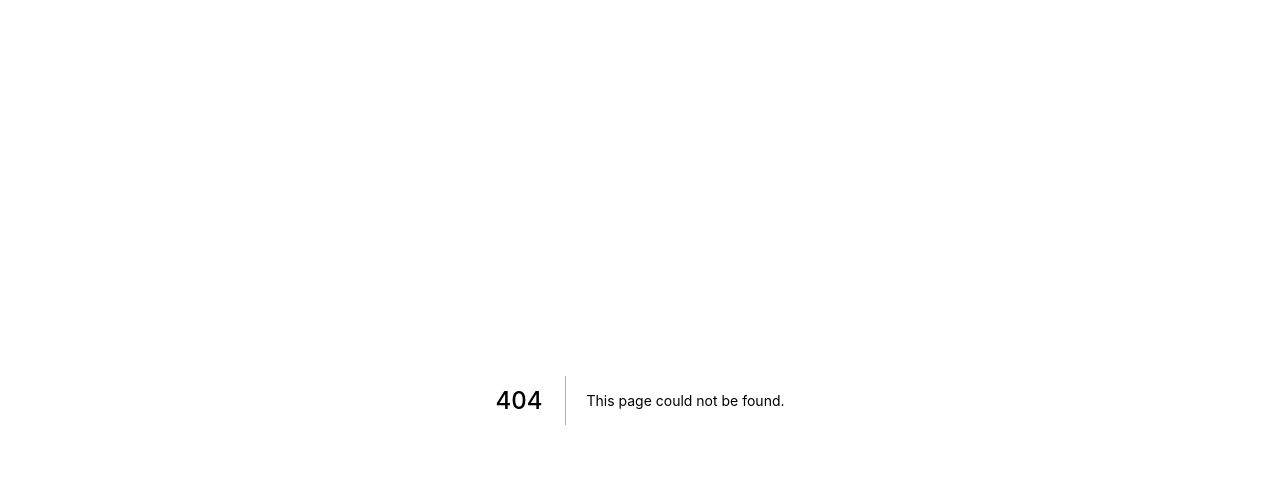
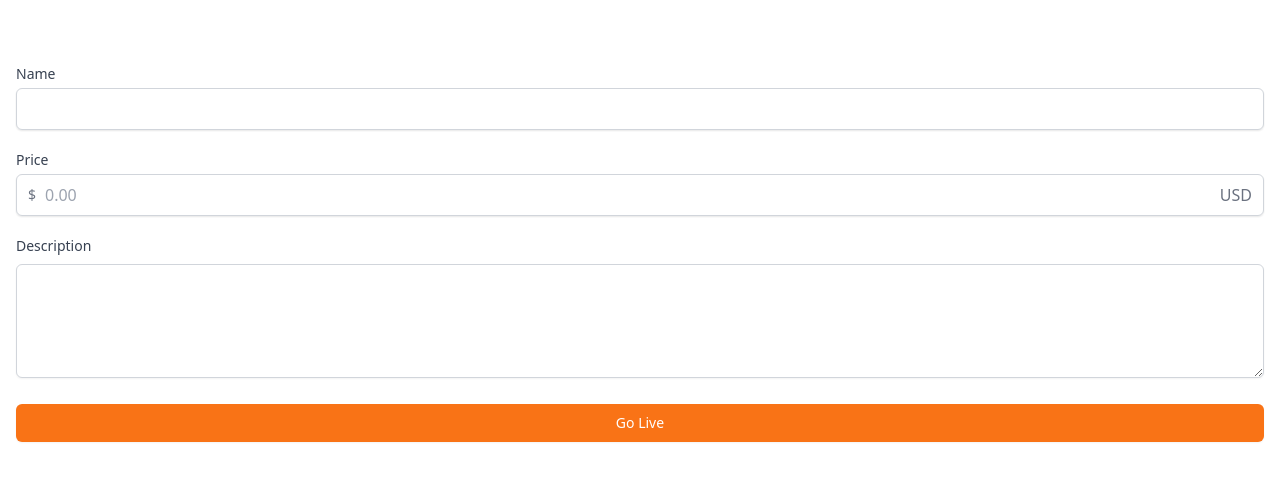
Before and after one commit to HyunG1u/Next-market, a Next.js app: page /live/create in a window 1280 px wide. Before the commit this address had no page. Shown: the top 480 px of the page. Built offline with nearby package versions, Linux system fonts and the light colour scheme.

Commit message:
fix: rename streams to live

```diff
--- /dev/null
+++ b/pages/live/[id].tsx
@@ -0,0 +1,45 @@
+import type { NextPage } from "next";
+
+const LiveDetail: NextPage = () => {
+  return (
+    <div className="py-10 px-4 space-y-4">
+      <div className="w-full rounded-md shadow-sm bg-slate-300 aspect-video" />
+      <h3 className="text-gray-800 font-semibold text-2xl mt-2">
+        Let try potatoes
+      </h3>
+      <div className="mt-10 h-[50vh] overflow-y-scroll pb-16 px-4 space-y-4">
+        {[1, 1, 1, 1, 1].map((_, i) => (
+          <>
+            <div key={i} className="flex items-start space-x-2">
+              <div className="w-8 h-8 rounded-full bg-slate-400" />
+              <div className="w-1/2 text-sm text-gray-700 p-2 border border-gray-300 rounded-md">
+                <p>Hi how much are you selling them for?</p>
+              </div>
+            </div>
+            <div className="flex flex-row-reverse items-start space-x-2 space-x-reverse">
+              <div className="w-8 h-8 rounded-full bg-slate-400" />
+              <div className="w-1/2 text-sm text-gray-700 p-2 border border-gray-300 rounded-md">
+                <p>I want ￦20,000</p>
+              </div>
+            </div>
+          </>
+        ))}
+      </div>
+      <div className="fixed py-2 bg-white bottom-0 inset-x-0">
+        <div className="flex relative items-center w-full mx-auto">
+          <input
+            type="text"
+            className="shadow-sm rounded-full w-full border-gray-300 focus:ring-orange-500 focus:outline-none pr-12 focus:border-orange-500"
+          />
+          <div className="absolute inset-y-0 flex py-1.5 pr-1.5 right-0">
+            <button className="flex focus:ring-2 focus:ring-offset-2 focus:ring-orange-500 items-center bg-orange-500 rounded-full px-3 hover:bg-orange-600 cursor-pointer text-sm text-white">
+              &rarr;
+            </button>
+          </div>
+        </div>
+      </div>
+    </div>
+  );
+};
+
+export default LiveDetail;
--- /dev/null
+++ b/pages/live/create.tsx
@@ -0,0 +1,65 @@
+import type { NextPage } from "next";
+
+const Create: NextPage = () => {
+  return (
+    <div className="px-4 space-y-5 py-16">
+      <div>
+        <label
+          className="mb-1 block text-sm font-medium text-gray-700"
+          htmlFor="name"
+        >
+          Name
+        </label>
+        <div className="rounded-md relative flex  items-center shadow-sm">
+          <input
+            id="name"
+            type="email"
+            className="appearance-none w-full px-3 py-2 border border-gray-300 rounded-md shadow-sm placeholder-gray-400 focus:outline-none focus:ring-orange-500 focus:border-orange-500"
+            required
+          />
+        </div>
+      </div>
+      <div></div>
+      <div className="my-5">
+        <label
+          htmlFor="price"
+          className="mb-1 block text-sm font-medium text-gray-700"
+        >
+          Price
+        </label>
+        <div className="rounded-md relative flex items-center shadow-sm">
+          <div className="absolute left-0 pointer-events-none pl-3 flex items-center justify-center">
+            <span className="text-gray-500 text-sm">$</span>
+          </div>
+          <input
+            id="price"
+            className="appearance-none pl-7 w-full px-3 py-2 border border-gray-300 rounded-md shadow-sm placeholder-gray-400 focus:outline-none focus:ring-orange-500 focus:border-orange-500"
+            type="text"
+            placeholder="0.00"
+          />
+          <div className="absolute right-0 pointer-events-none pr-3 flex items-center">
+            <span className="text-gray-500">USD</span>
+          </div>
+        </div>
+      </div>
+      <div>
+        <label
+          htmlFor="description"
+          className="mb-1 block text-sm font-medium text-gray-700"
+        >
+          Description
+        </label>
+
+        <textarea
+          className="mt-1 shadow-sm w-full focus:ring-orange-500 rounded-md border-gray-300 focus:border-orange-500 "
+          rows={4}
+        />
+      </div>
+      <button className="w-full bg-orange-500 hover:bg-orange-600 text-white py-2 px-4 border border-transparent rounded-md shadow-sm text-sm font-medium focus:ring-2 focus:ring-offset-2 focus:ring-orange-500 focus:outline-none">
+        Go Live
+      </button>
+    </div>
+  );
+};
+
+export default Create;
--- /dev/null
+++ b/pages/live/index.tsx
@@ -0,0 +1,35 @@
+import type { NextPage } from "next";
+import Layout from "../../components/layout";
+
+const Live: NextPage = () => {
+  return (
+    <Layout hasTabBar title="라이브">
+      <div className="py-10 divide-y-2 space-y-4">
+        {[1, 2, 3].map((_, i) => (
+          <div className="pt-4 px-4" key={i}>
+            <div className="w-full rounded-md shadow-sm bg-slate-300 aspect-video" />
+            <h3 className="text-gray-700 text-lg mt-2">Let try potatoes</h3>
+          </div>
+        ))}
+        <button className="fixed border-transparent hover:bg-orange-500 transition-colors cursor-pointer bottom-24 right-5 shadow-xl bg-orange-400 rounded-full p-4 text-white">
+          <svg
+            className="w-6 h-6"
+            fill="none"
+            stroke="currentColor"
+            viewBox="0 0 24 24"
+            xmlns="http://www.w3.org/2000/svg"
+          >
+            <path
+              strokeLinecap="round"
+              strokeLinejoin="round"
+              strokeWidth="2"
+              d="M15 10l4.553-2.276A1 1 0 0121 8.618v6.764a1 1 0 01-1.447.894L15 14M5 18h8a2 2 0 002-2V8a2 2 0 00-2-2H5a2 2 0 00-2 2v8a2 2 0 002 2z"
+            ></path>
+          </svg>
+        </button>
+      </div>
+    </Layout>
+  );
+};
+
+export default Live;
```
